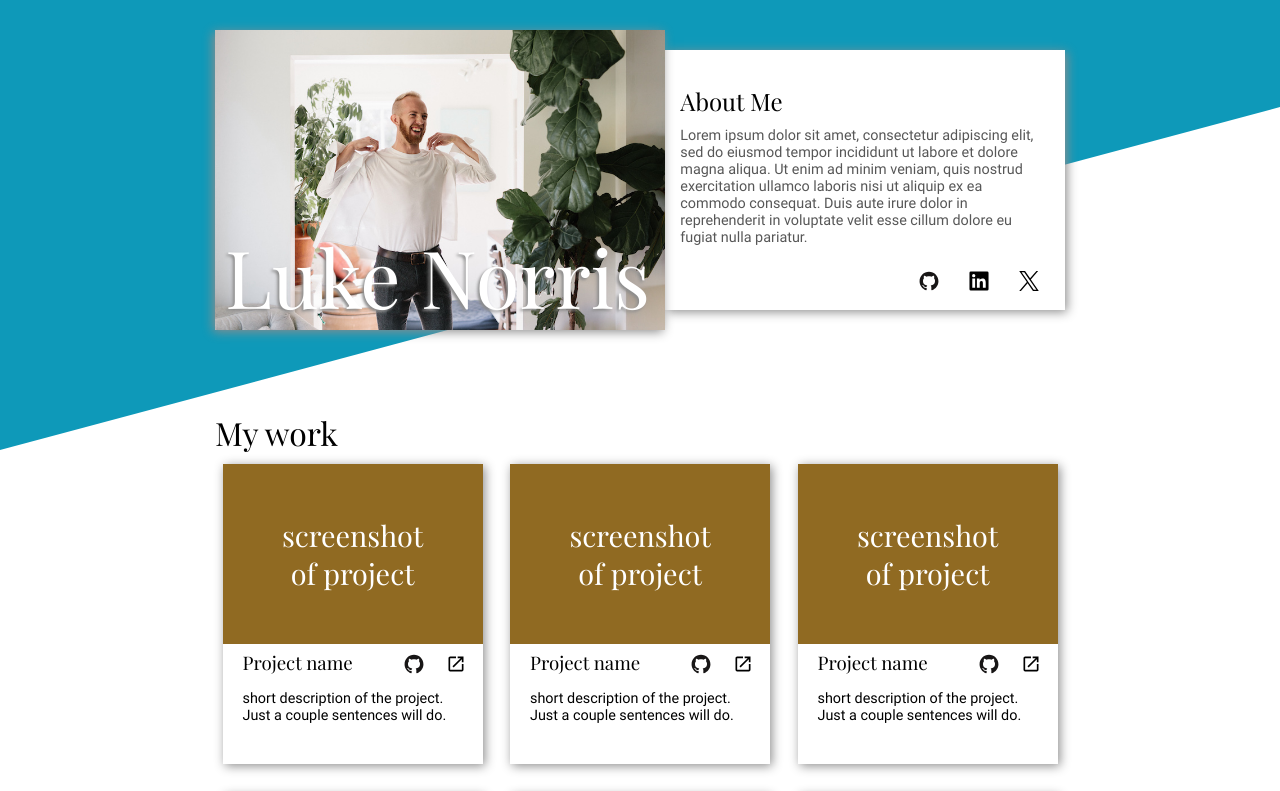
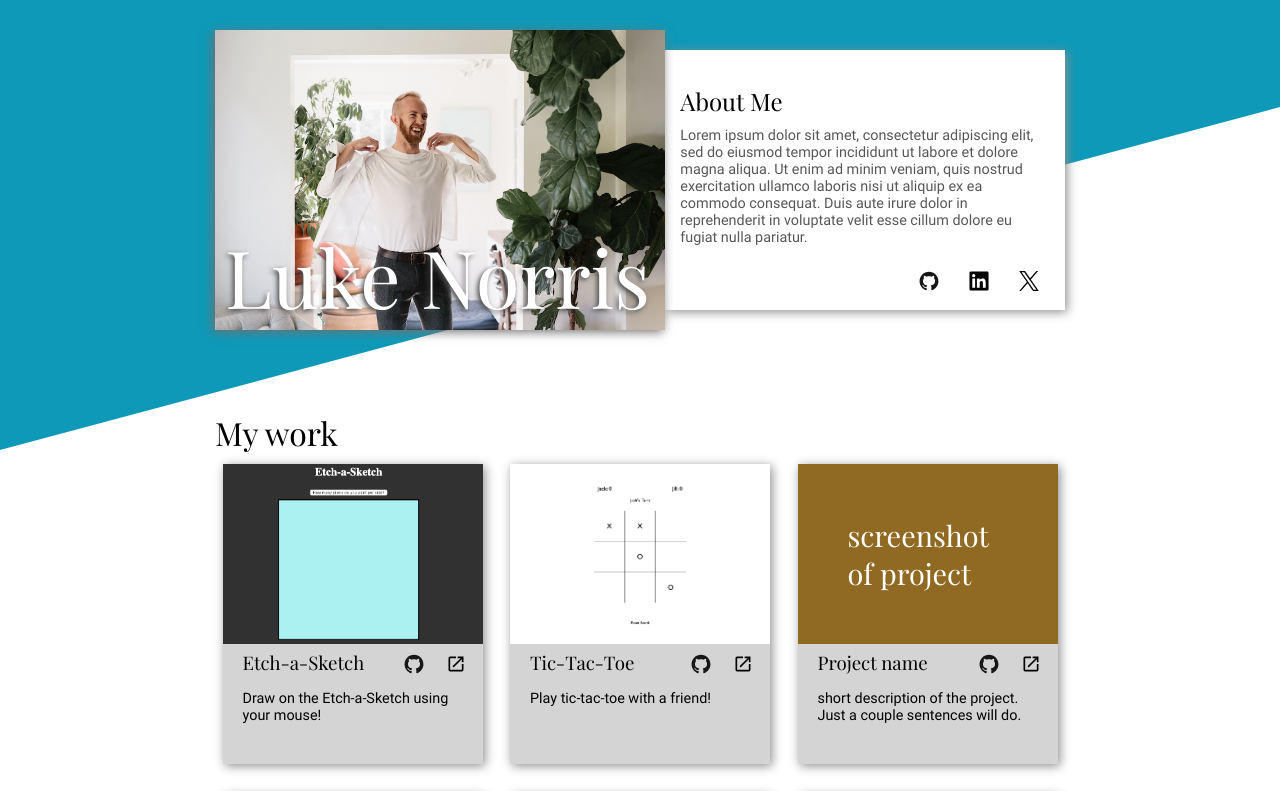
Before and after one commit to LNorris91/homepage, a plain HTML site: page index.html in a window 1280 px wide. Shown: the top 791 px of the page. Drawn offline with Linux system fonts and the light colour scheme.

Commit message:
Tweak Animations and Populate Some Projects
adjusted some drop shadows and populated two of
the projects just to get a sense of functionality

```diff
--- a/index.html
+++ b/index.html
@@ -40,25 +40,41 @@
       <h1>My work</h1>
       <div class="projectContainer">
         <div class="project" id="project1">
-          <div class="projectScreenshot"><p>screenshot of project</p></div>
+          <div class="projectScreenshot"></div>
           <div class="projectInfo">
-            <h3>Project name</h3>
+            <h3>Etch-a-Sketch</h3>
             <div class="projectLinks">
-              <button><img src="icons/github-original.svg" alt="github" /></button>
-              <button><img src="icons/open-in-new.svg" alt="view project in new page" /></button>
+              <button>
+                <a href="https://github.com/LNorris91/etch-a-sketch" target="_blank"
+                  ><img src="icons/github-original.svg" alt="github"
+                /></a>
+              </button>
+              <button>
+                <a href="https://lnorris91.github.io/etch-a-sketch/" target="_blank"
+                  ><img src="icons/open-in-new.svg" alt="view project in new page"
+                /></a>
+              </button>
             </div>
-            <p>short description of the project. Just a couple sentences will do.</p>
+            <p>Draw on the Etch-a-Sketch using your mouse!</p>
           </div>
         </div>
         <div class="project" id="project2">
-          <div class="projectScreenshot"><p>screenshot of project</p></div>
+          <div class="projectScreenshot"></div>
           <div class="projectInfo">
-            <h3>Project name</h3>
+            <h3>Tic-Tac-Toe</h3>
             <div class="projectLinks">
-              <button><img src="icons/github-original.svg" alt="github" /></button>
-              <button><img src="icons/open-in-new.svg" alt="view project in new page" /></button>
+              <button>
+                <a href="https://github.com/LNorris91/tic-tac-toe" target="_blank"
+                  ><img src="icons/github-original.svg" alt="github"
+                /></a>
+              </button>
+              <button>
+                <a href="https://lnorris91.github.io/tic-tac-toe/" target="_blank"
+                  ><img src="icons/open-in-new.svg" alt="view project in new page"
+                /></a>
+              </button>
             </div>
-            <p>short description of the project. Just a couple sentences will do.</p>
+            <p>Play tic-tac-toe with a friend!</p>
           </div>
         </div>
         <div class="project" id="project3">
--- a/styles.css
+++ b/styles.css
@@ -46,7 +46,7 @@ header {
 .headerPic {
   height: 300px;
   position: relative;
-  box-shadow: rgb(141, 141, 141) -2px 2px 10px;
+  box-shadow: rgb(112, 112, 112) -2px 2px 10px;
 }
 
 .headerPic img {
@@ -60,7 +60,7 @@ header {
   font-size: 80px;
   margin: 0px;
   color: white;
-  text-shadow: rgb(141, 141, 141) -2px 2px 3px;
+  text-shadow: rgb(74, 74, 74) -2px 2px 5px;
 }
 
 .aboutMe {
@@ -103,6 +103,7 @@ main {
 main h1 {
   left: 0px;
   margin-bottom: 10px;
+  transition: transform 1s;
 }
 
 .projectContainer {
@@ -123,12 +124,13 @@ main h1 {
   transition-duration: 200ms;
   transition-timing-function: ease-in-out;
   will-change: transform box-shadow;
+  background-color: rgb(212, 212, 212);
+
 }
 
 .project:hover {
   transform: translate(-4px, -4px);
   box-shadow: rgb(141, 141, 141) 8px 8px 15px;
-  cursor: pointer;
 }
 
 .projectScreenshot {
@@ -136,7 +138,7 @@ main h1 {
   align-items: center;
   justify-content: center;
   height: 60%;
-  background-color: rgb(144, 106, 34);
+  background-color: rgb(144, 106, 34); */
   text-align: center;
   font-size: 1.8rem;
   color: white;
@@ -172,6 +174,17 @@ main h1 {
 .projectLinks button:hover {
   cursor: pointer;
   transform: scale(1.1);
+}
+
+#project1 .projectScreenshot {
+  background-image: url(screenshots/Etch-a-sketch.png);
+  background-size: cover;
+  background-position: center;
+}
+#project2 .projectScreenshot {
+  background-image: url(screenshots/tic-tac-toe.png);
+  background-size: cover;
+  background-position: center;
 }
 
 footer {
@@ -230,7 +243,6 @@ footer {
   #photoName {
     font-size: 50px;
     transform: translate(290px, -190px);
-    text-shadow: rgb(74, 74, 74) -2px 2px 3px;
   }
 
   .aboutMe {
@@ -252,6 +264,10 @@ footer {
     float: left;
     width: 140px;
     height: 100px;
+  }
+
+  main h1 {
+    transform: translateX(100px);
   }
 
   @media (max-width: 620px) {
```
Also changed, not shown: screenshots/Etch-a-sketch.png (added), screenshots/rock-paper-scissors.png (added), screenshots/tic-tac-toe.png (added).
